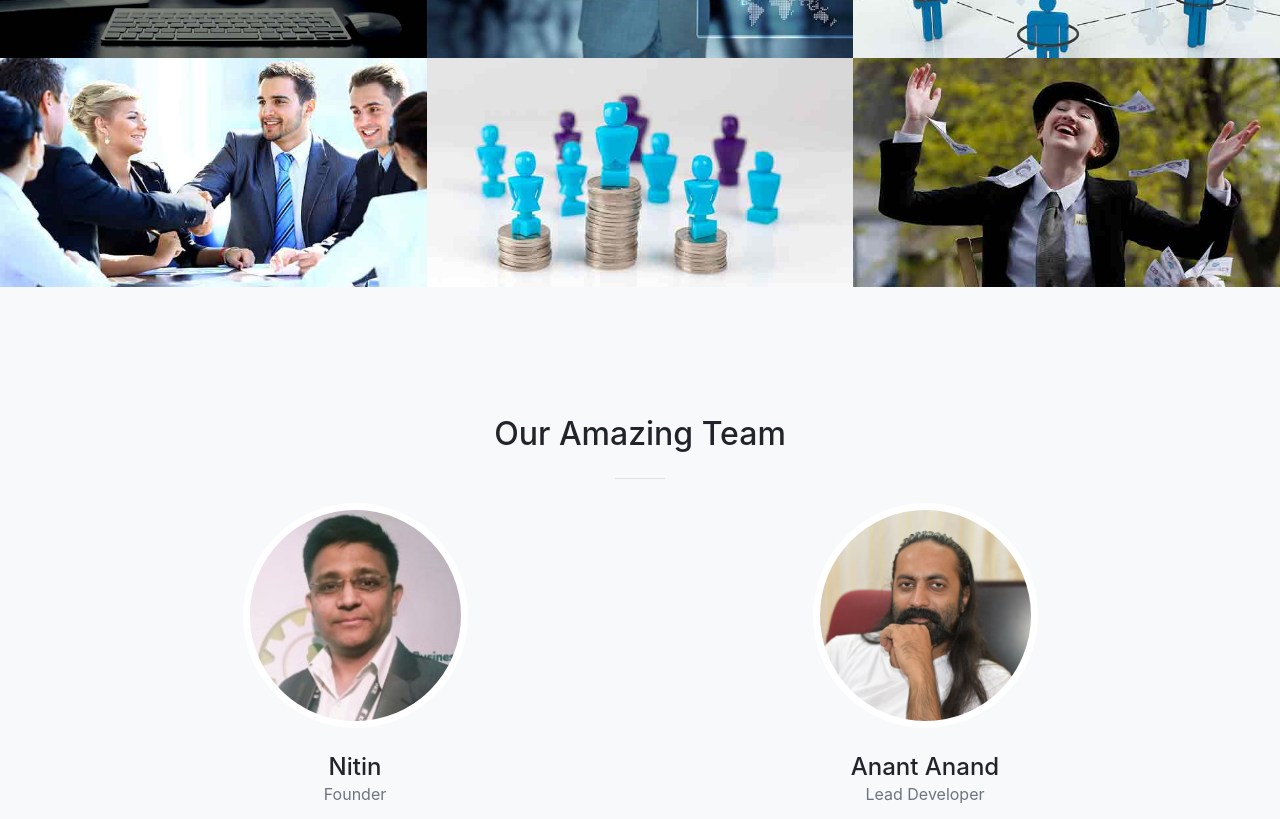
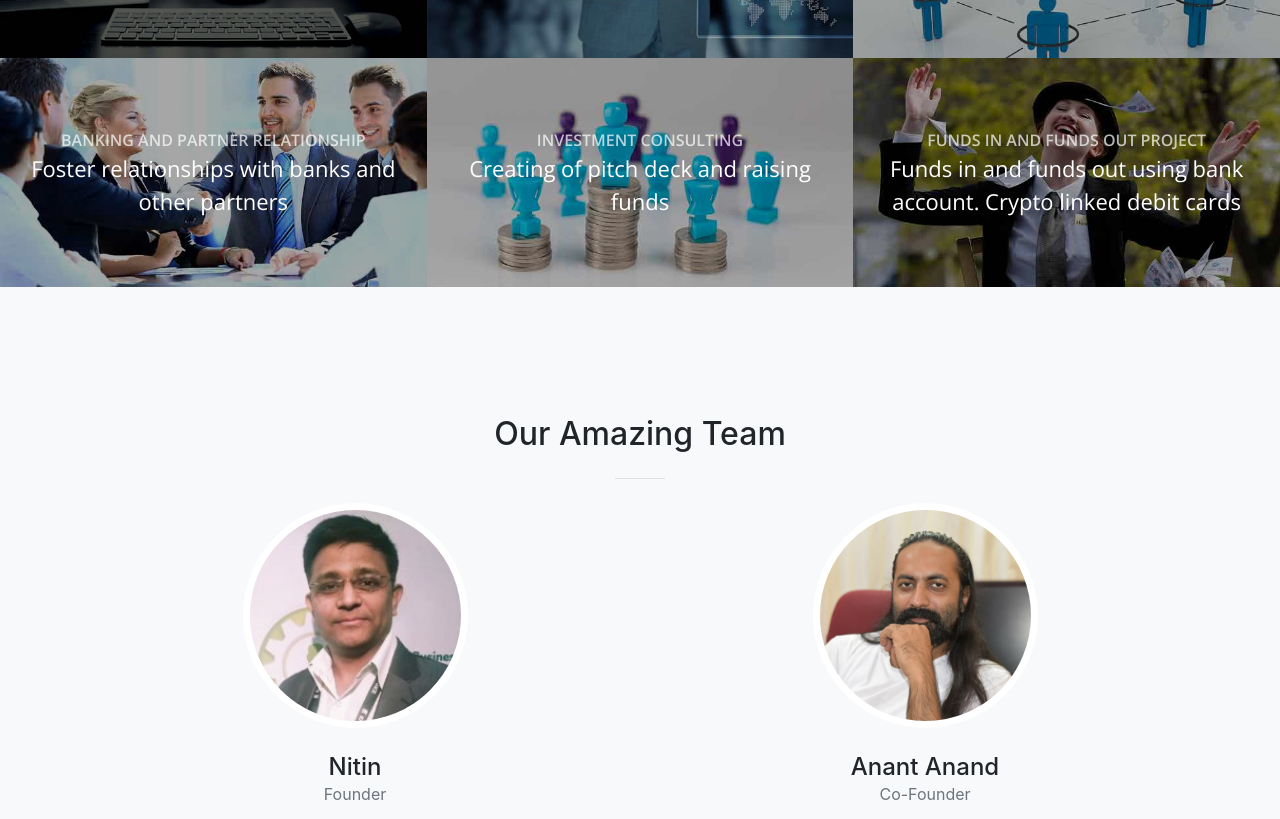
Before and after one commit to kinsaleweb/kinsaleweb.github.io, a website with bundled scripts: page index.html in a window 1280 px wide. Shown: the part 2100-2919 px from the top of the page. Built offline with nearby package versions, Linux system fonts and the light colour scheme.

Commit message:
small changes ...

```diff
--- a/index.html
+++ b/index.html
@@ -264,7 +264,7 @@
             <div class="team-member">
               <img class="mx-auto rounded-circle" src="img/team/2.jpg" alt="">
               <h4>Anant Anand</h4>
-              <p class="text-muted">Lead Developer</p>
+              <p class="text-muted">Co-Founder</p>
               <ul class="list-inline social-buttons">
                 <li class="list-inline-item">
                   <a href="https://twitter.com/anantanandgupta">
--- a/scss/_portfolio.scss
+++ b/scss/_portfolio.scss
@@ -11,9 +11,9 @@
     width: 100%;
     height: 100%;
     text-align: center;
-    opacity: 0;
+    opacity: 1;
     color: $white;
-    background: fade-out($primary, .1);
+    background: fade-out($black, .65);
     @include transition-all;
     .portfolio-box-caption-content {
       position: absolute;
@@ -38,7 +38,7 @@
   }
   &:hover {
     .portfolio-box-caption {
-      opacity: 1;
+      background: fade-out($primary, .25);
     }
   }
   &:focus {
```
Also changed, not shown: css/creative.css, css/creative.min.css.
